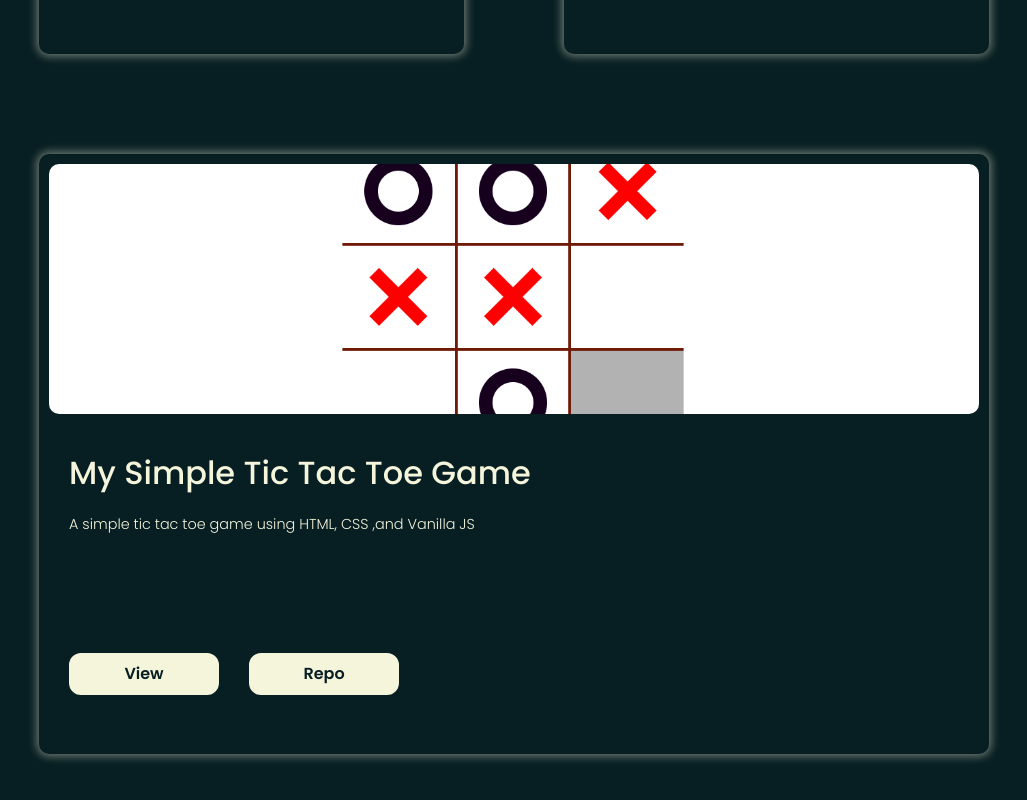
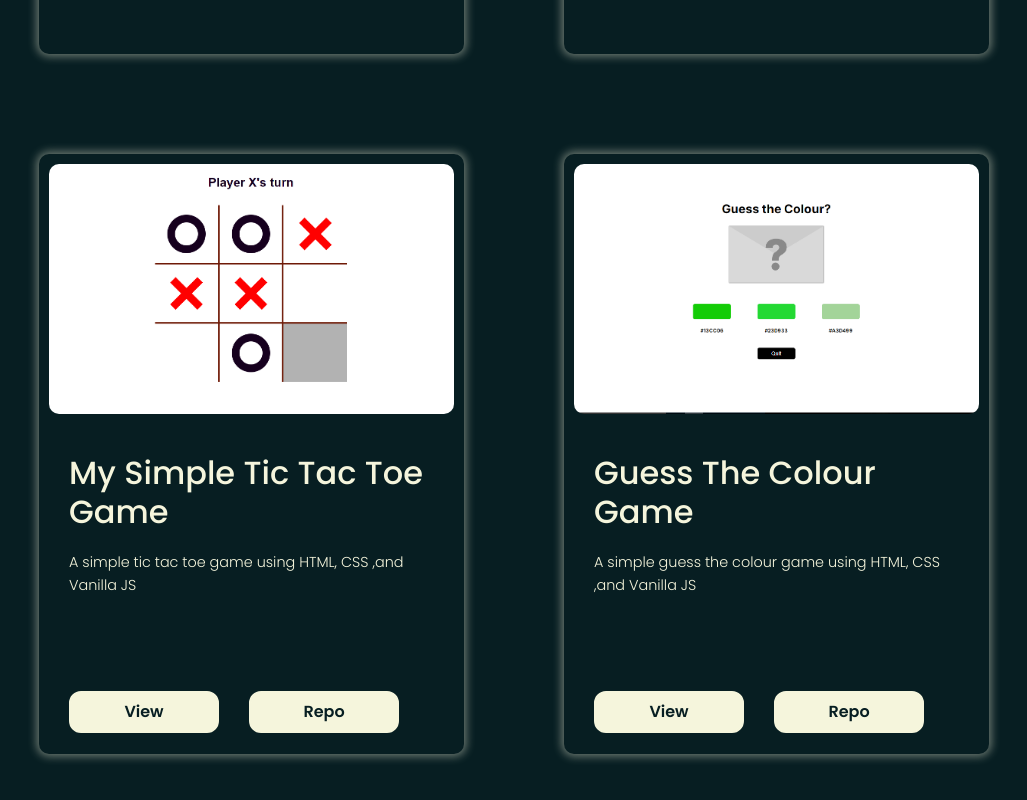
Before and after one commit to Fasina-ayomikun/My-Portfolio-2, a React (Create React App) app: page /portfolio in a window 1280 px wide. Shown: the part 2901-3701 px from the top of the page, without its empty margins (126-1153 px from the left). Built offline with nearby package versions, Linux system fonts and the light colour scheme.

Commit message:
add data

```diff
--- a/src/data.js
+++ b/src/data.js
@@ -7,6 +7,7 @@ import image7 from "./images/portfolio1.png";
 import image8 from "./images/todo.png";
 import image9 from "./images/stopwatch.png";
 import image10 from "./images/tictactoe.png";
+import image11 from "./images/guess the colour.png";
 
 export const projects = [
   {
@@ -82,4 +83,12 @@ export const projects = [
     profile_url: "https://fash-tictactoe.netlify.app",
     desc: "A simple tic tac toe game  using HTML, CSS ,and  Vanilla JS",
   },
+  {
+    id: "10",
+    url: image11,
+    name: "Guess The Colour Game",
+    github_url: "https://github.com/Fasina-ayomikun/Guess-The-Colour",
+    profile_url: "https://fash-guess-the-colour.netlify.app",
+    desc: "A simple guess the colour game  using HTML, CSS ,and  Vanilla JS",
+  },
 ];
```
Also changed, not shown: src/images/guess the colour.png (added).
